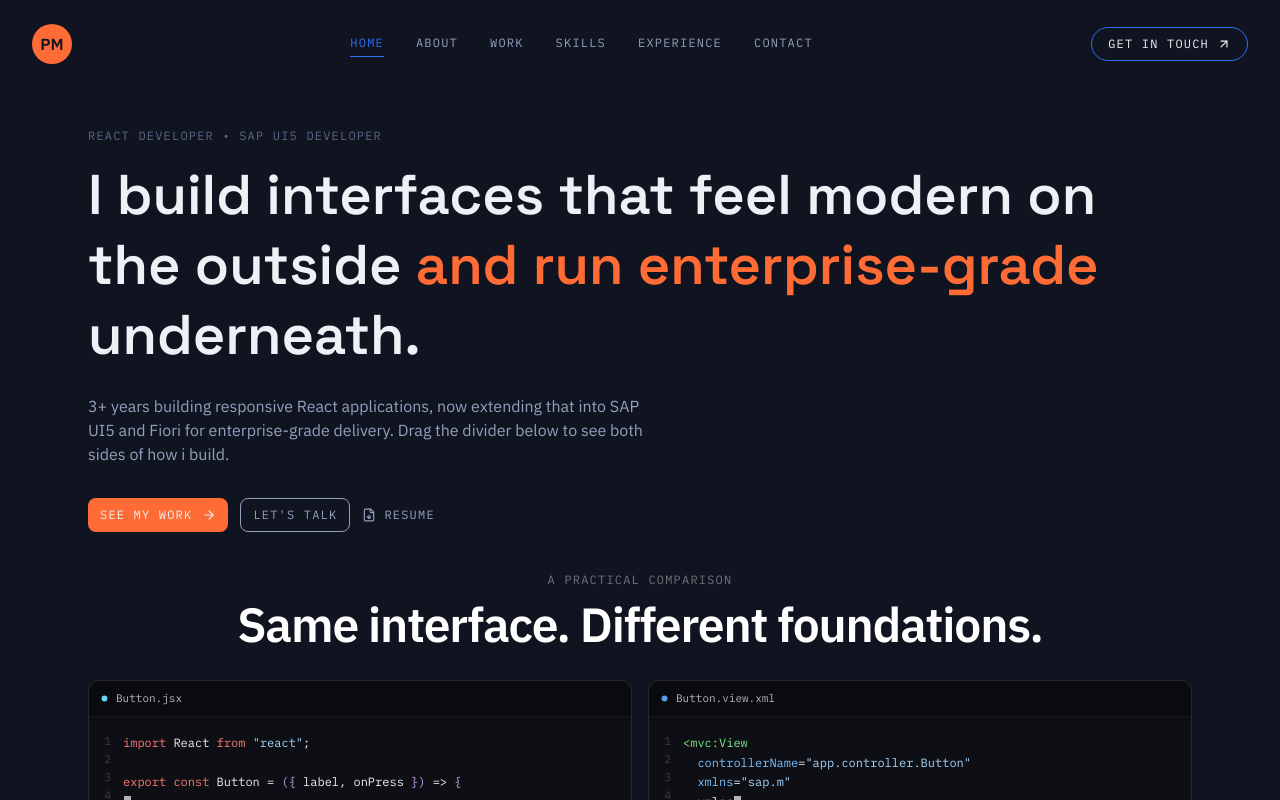
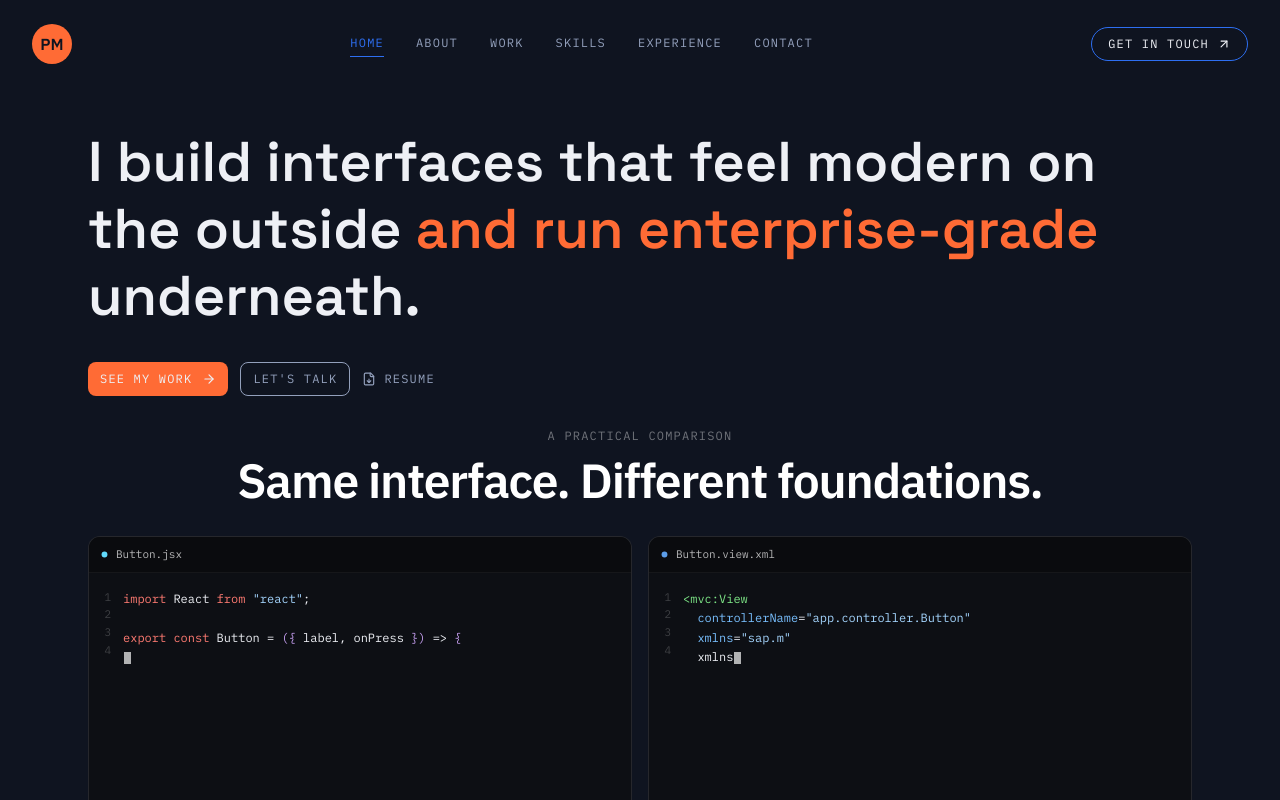
Before and after one commit to VickyDevlo/portfolio, a React (Vite) app: page / in a window 1280 px wide. Shown: the top 800 px of the page. Built offline with nearby package versions, Linux system fonts and the light colour scheme.

Commit message:
HOME PAGE UPDATED

```diff
--- a/src/components/HeroSection.jsx
+++ b/src/components/HeroSection.jsx
@@ -24,24 +24,12 @@
   return (
     <Reveal>
       <section className="pt-10 pb-14">
-        <p className="font-mono text-xs uppercase tracking-widest mb-4 text-mistdim">
-          {CONTACT.title}
-        </p>
-        <h1
-          className="font-display font-semibold leading-tight mb-6"
-          style={{ fontSize: "clamp(2rem, 5vw, 3.5rem)" }}
-        >
+        <h1 className="font-display font-semibold text-xl leading-[1.1] sm:text-4xl sm:leading-[1.15] lg:text-[3.5rem] lg:leading-[1.2]">
           I build interfaces that feel modern on the outside{" "}
           <span className="text-ember">and run enterprise-grade</span>{" "}
           underneath.
         </h1>
-        <p className="max-w-xl mb-8 text-mist">
-          3+ years building responsive React applications, now extending that
-          into SAP UI5 and Fiori for enterprise-grade delivery. Drag the divider
-          below to see both sides of how i build.
-        </p>
-
-        <div className="flex flex-wrap max-sm:gap-4 gap-3 mb-10">
+        <div className="flex flex-wrap max-sm:gap-4 gap-3 my-8">
           <Link
             to="/work"
             className="inline-flex items-center gap-2.5 rounded-lg bg-ember
--- a/src/data/content.js
+++ b/src/data/content.js
@@ -35,7 +35,7 @@
 
 export const CONTACT = {
   name: "Pranav Magare",
-  title: "React Developer • SAP UI5 Developer",
+  designations: ["React Developer", "SAP UI5 Developer"],
   email: "pranavmagare3011@gmail.com",
   phone: "+91 83789 01217",
   phoneHref: "+918378901217",
```
